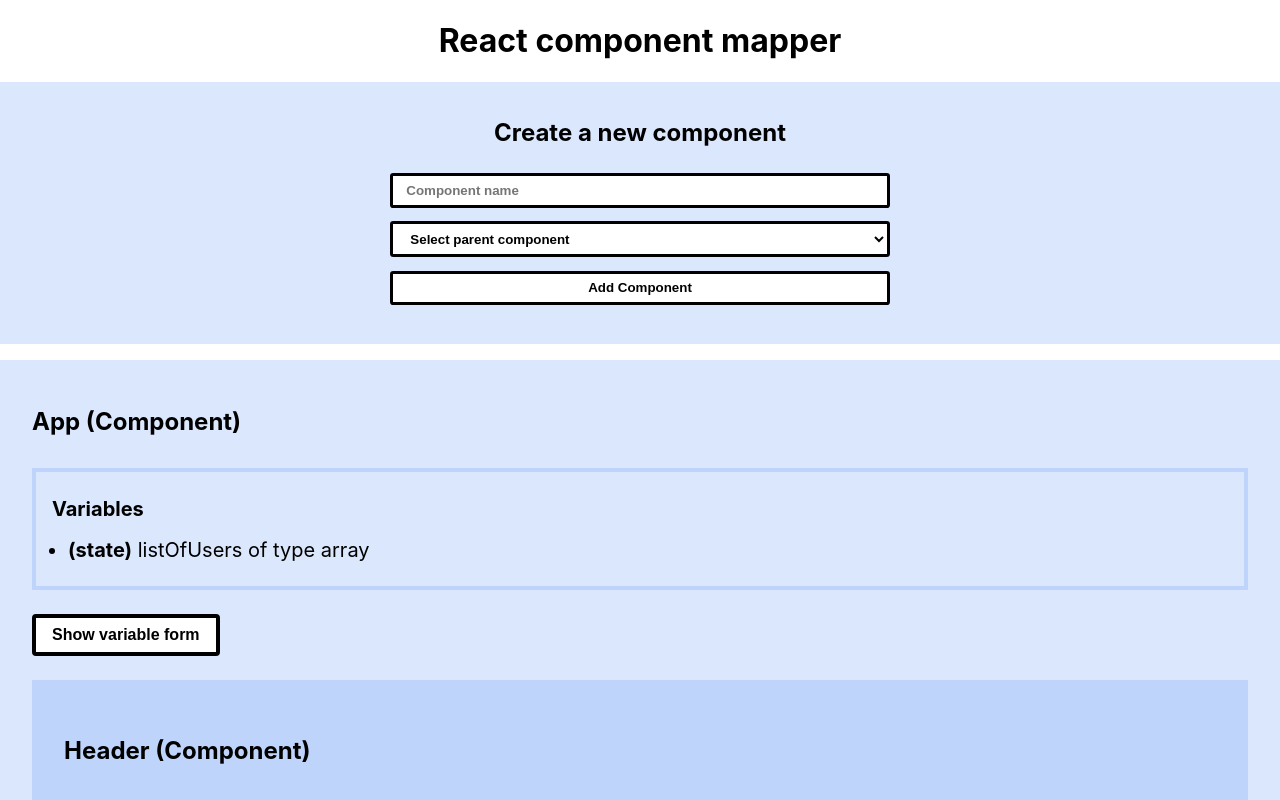
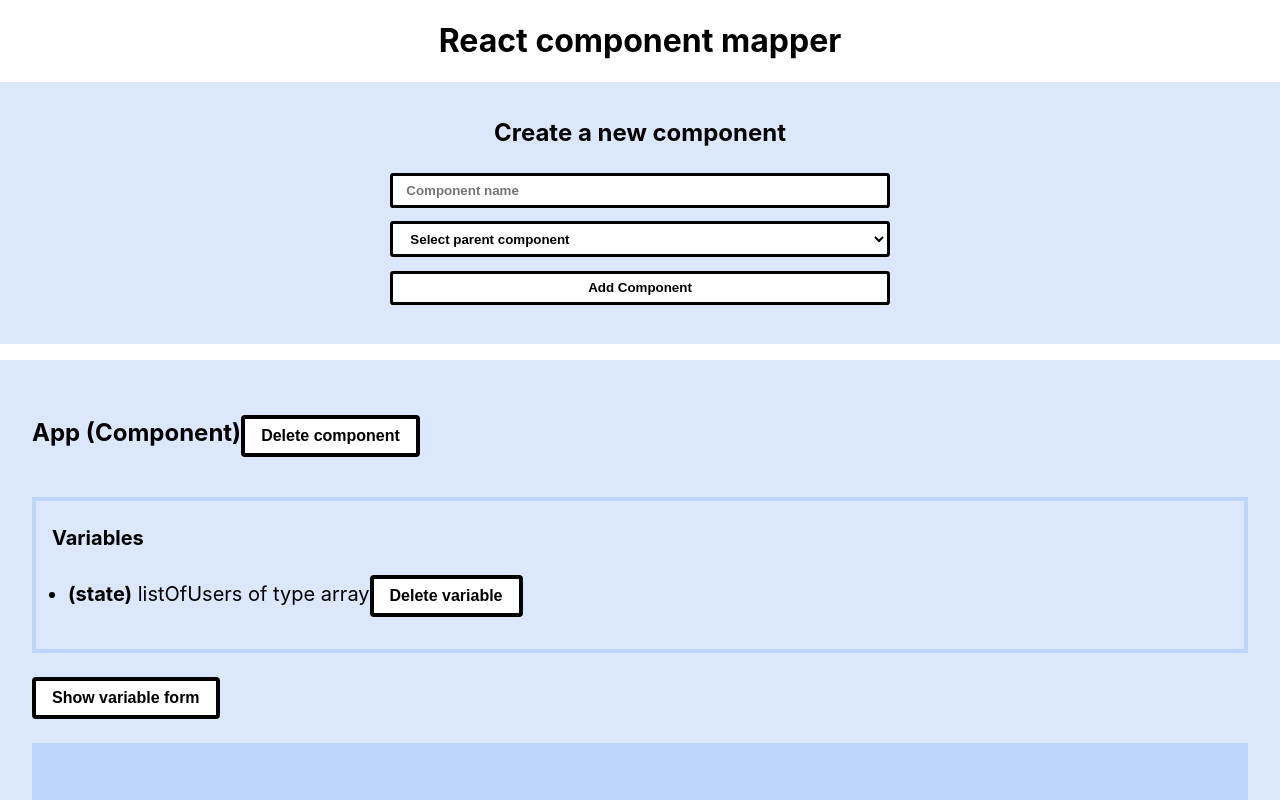
Before and after one commit to FrancisBourgouin/react-component-map, a React (Create React App) app: page / in a window 1280 px wide. Shown: the top 800 px of the page. Built offline with nearby package versions, Linux system fonts and the light colour scheme.

Commit message:
Added remove var/component buttons and functionnality

```diff
--- a/src/App.jsx
+++ b/src/App.jsx
@@ -31,9 +31,50 @@ const App = () => {
     );
     setBackgroundValue(color);
   };
+
+  const removeVariable = (variableId, componentId) => {
+    // "1": { id: "1", name: "listOfUsers", content: "array", type: "state" }
+
+    const { name, type } = variables[variableId];
+    const updatedVariables = { ...variables };
+
+    delete updatedVariables[variableId];
+    const cleanedComponent = components[componentId];
+    cleanedComponent.variables = components[componentId].variables.filter(
+      id => id !== variableId
+    );
+
+    setVariables(updatedVariables);
+    setComponents(prev => ({ ...prev, [componentId]: cleanedComponent }));
+  };
+
+  const removeComponent = componentId => {
+    const component = components[componentId];
+
+    if (!component.children.length) {
+      const updatedVariables = { ...variables };
+      const updatedComponents = { ...components };
+
+      component.variables.forEach(id => delete updatedVariables[id]);
+      delete updatedComponents[componentId];
+
+      for (const key of Object.keys(updatedComponents)) {
+        updatedComponents[key].children = updatedComponents[
+          key
+        ].children.filter(id => id !== componentId);
+      }
+
+      setVariables(updatedVariables);
+      setComponents(updatedComponents);
+    }
+  };
   return (
-    <ComponentsContext.Provider value={{ components, setComponents }}>
-      <VariablesContext.Provider value={{ variables, setVariables }}>
+    <ComponentsContext.Provider
+      value={{ components, setComponents, removeComponent }}
+    >
+      <VariablesContext.Provider
+        value={{ variables, setVariables, removeVariable }}
+      >
         <div className='App'>
           <h1 onDoubleClick={() => setEasterEgg(!easterEgg)}>
             React component mapper
--- a/src/components/ComponentItem.jsx
+++ b/src/components/ComponentItem.jsx
@@ -1,25 +1,40 @@
 import React, { useContext, useState } from "react";
 import { VariablesForm } from "./VariablesForm";
-import { VariablesContext } from "../hooks/contextHooks";
+import { VariablesContext, ComponentsContext } from "../hooks/contextHooks";
 
 export const ComponentItem = props => {
-  const { variables } = useContext(VariablesContext);
+  const { variables, removeVariable } = useContext(VariablesContext);
+  const { removeComponent } = useContext(ComponentsContext);
   const [visible, setVisible] = useState(false);
 
   const { current, availableProps } = props;
   return (
     <article className='componentItem'>
-      <h1>{current.name} (Component)</h1>
+      <h1>
+        {current.name} (Component)
+        <button onClick={() => removeComponent(current.id)}>
+          Delete component
+        </button>
+      </h1>
       <div>
         <h2>Variables</h2>
         <ul>
-          {current.variables.map(variableId => (
-            <li key={`${current.id}${variableId}`}>
-              <strong>({variables[variableId].type})</strong>{" "}
-              {variables[variableId].name} of type{" "}
-              {variables[variableId].content}
-            </li>
-          ))}
+          {current.variables.map(variableId => {
+            if (variables[variableId]) {
+              return (
+                <li key={`${current.id}${variableId}`}>
+                  <strong>({variables[variableId].type})</strong>{" "}
+                  {variables[variableId].name} of type{" "}
+                  {variables[variableId].content}
+                  <button
+                    onClick={() => removeVariable(variableId, current.id)}
+                  >
+                    Delete variable
+                  </button>
+                </li>
+              );
+            }
+          })}
         </ul>
       </div>
       <button
--- a/src/components/ComponentList.jsx
+++ b/src/components/ComponentList.jsx
@@ -7,6 +7,7 @@ export const ComponentList = props => {
 
   const { current, availableProps } = props;
   const mappedComponents = current.children.map(componentId => {
+    if (components[componentId]) {
       return (
         <ComponentList
           current={components[componentId]}
@@ -14,6 +15,7 @@ export const ComponentList = props => {
           key={componentId}
         />
       );
+    }
   });
   return (
     <section>
--- a/src/components/VariablesForm.jsx
+++ b/src/components/VariablesForm.jsx
@@ -8,7 +8,7 @@ export const VariablesForm = props => {
   const { availableProps, currentId } = props;
   const [stateForm, setStateForm] = useState({
     name: "",
-    content: ""
+    content: "Array"
   });
   const [propForm, setPropForm] = useState(null);
 
@@ -58,25 +58,27 @@ export const VariablesForm = props => {
             setStateForm({ ...stateForm, content: event.target.value })
           }
         >
-          <option value='array'>Array</option>
-          <option value='object'>Object</option>
-          <option value='string'>String</option>
-          <option value='number'>Number</option>
+          <option value='Array'>Array</option>
+          <option value='Object'>Object</option>
+          <option value='String'>String</option>
+          <option value='Number'>Number</option>
         </select>
         <input type='submit'></input>
       </form>
       <form onSubmit={addProp}>
         <h2>Add Prop from Parent:</h2>
         {availableProps.length ? (
-          <select onChange={event => setPropForm(event.target.value)}>
-            {availableProps.map(propId => (
-              <option value={propId}>{variables[propId].name}</option>
-            ))}
-          </select>
+          <>
+            <select onChange={event => setPropForm(event.target.value)}>
+              {availableProps.map(propId => (
+                <option value={propId}>{variables[propId].name}</option>
+              ))}
+            </select>
+            <input type='submit'></input>
+          </>
         ) : (
           <p>There is no props available from the parent.</p>
         )}
-        <input type='submit'></input>
       </form>
     </article>
   );
```
Lines whose indentation alone changed are shown as unchanged.
